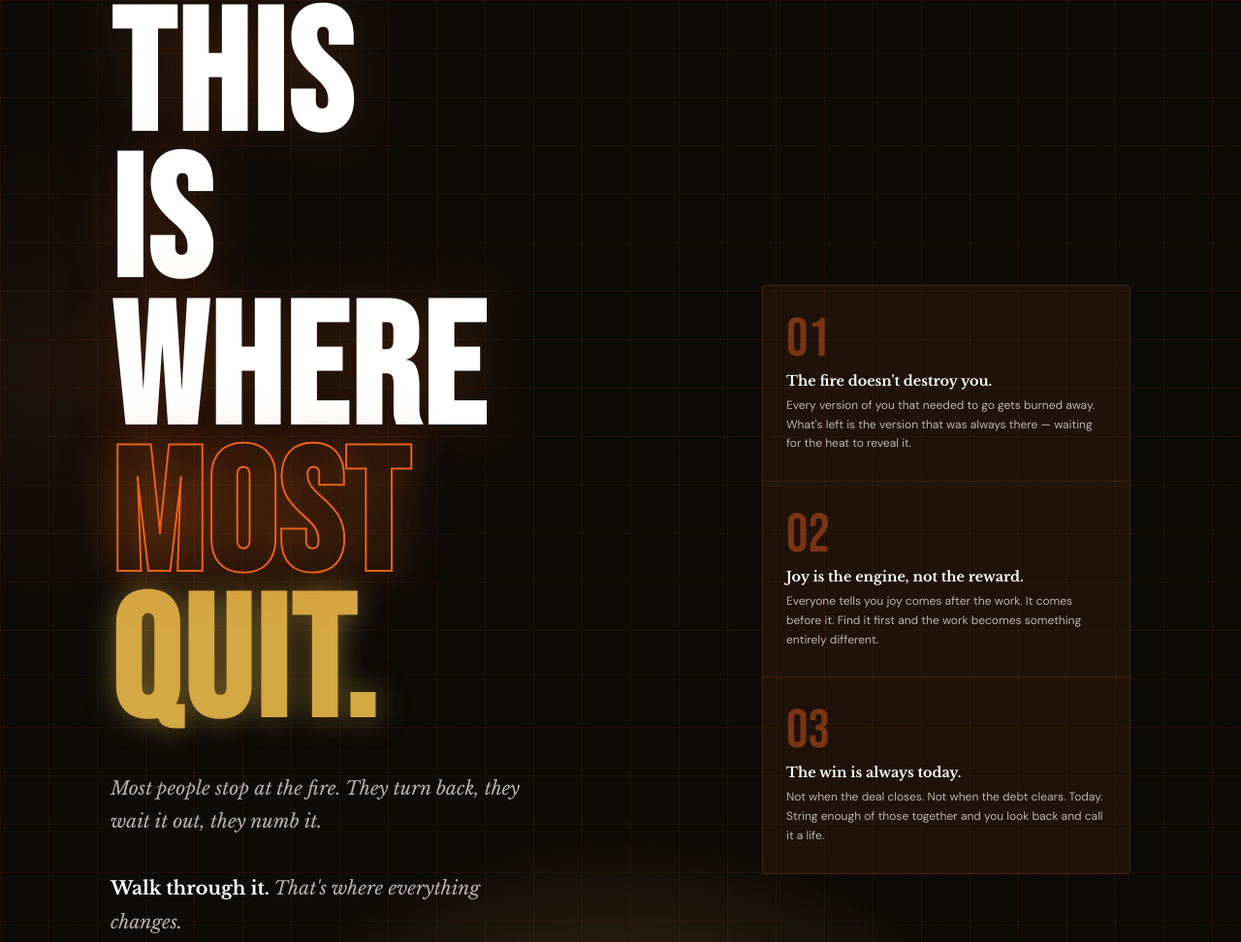
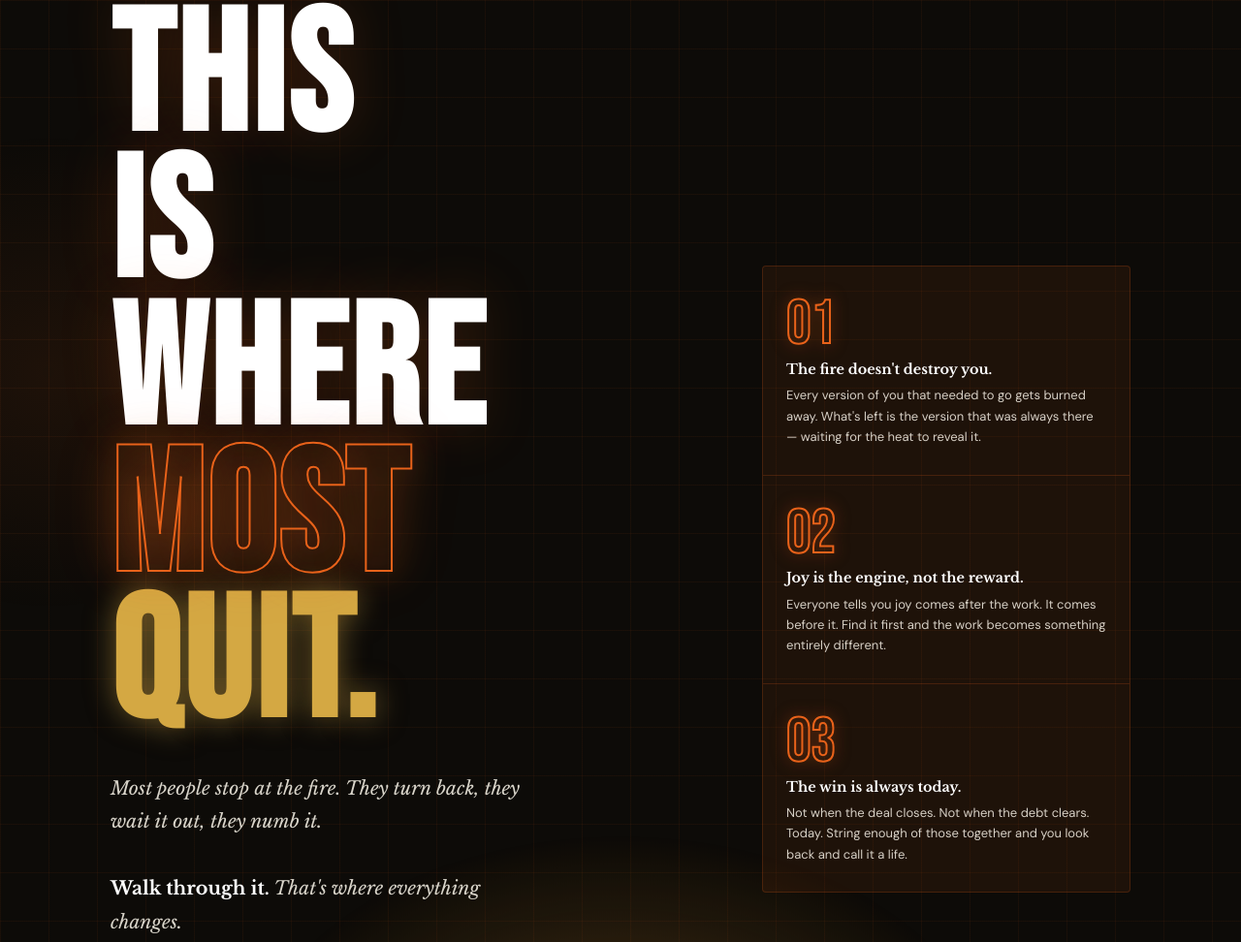
Before and after one commit to senns77/wintheday, a website: page index.html in a window 1280 px wide. Shown: the part 150-1122 px from the top of the page at 97% size. Drawn offline with nearby package versions, Linux system fonts and the light colour scheme.

Commit message:
Fix numbers outline style, brighten all text

```diff
--- a/index.html
+++ b/index.html
@@ -168,7 +168,7 @@ nav{
   font-size:clamp(1rem,1.8vw,1.2rem);
   font-style:italic;
   line-height:1.8;
-  color:rgba(240,235,224,0.75);
+  color:rgba(240,235,224,0.90);
   max-width:460px;
   margin-bottom:2.5rem;
 }
@@ -224,9 +224,9 @@ nav{
 .hcard+.hcard{border-top:none}
 .hcard:first-child{border-radius:4px 4px 0 0}
 .hcard:last-child{border-radius:0 0 4px 4px}
-.hcard-n{font-family:var(--display);font-size:3.5rem;color:rgba(232,98,26,0.45);line-height:1;margin-bottom:.3rem}
+.hcard-n{font-family:var(--display);font-size:4rem;color:transparent;-webkit-text-stroke:2px var(--fire);filter:drop-shadow(0 0 8px rgba(232,98,26,0.5));line-height:1;margin-bottom:.3rem}
 .hcard-t{font-family:var(--serif);font-size:.9rem;font-weight:700;color:#fff;margin-bottom:.4rem;line-height:1.3}
-.hcard-b{font-size:12px;color:rgba(240,235,224,0.75);line-height:1.65}
+.hcard-b{font-size:13px;color:rgba(240,235,224,0.88);line-height:1.65}
 
 /* SECTION STYLES */
 .wrap{max-width:var(--max);margin:0 auto;padding:0 1.5rem}
@@ -316,7 +316,7 @@ nav{
 .tc-n{font-family:var(--display);font-size:5.5rem;color:rgba(232,98,26,0.4);line-height:1;margin-bottom:.75rem;letter-spacing:.04em;transition:color .3s}
 .tc:hover .tc-n{color:rgba(232,98,26,0.65)}
 .tc-t{font-family:var(--serif);font-size:1.1rem;font-weight:700;color:#fff;margin-bottom:.75rem;line-height:1.3}
-.tc-b{font-size:13px;color:rgba(240,235,224,0.75);line-height:1.8}
+.tc-b{font-size:13px;color:rgba(240,235,224,0.88);line-height:1.8}
 
 /* READING */
 .rs{
@@ -369,7 +369,7 @@ nav{
 .prule{width:24px;height:1px;background:var(--fire);margin-bottom:1rem}
 .ptit{font-family:var(--serif);font-size:1rem;font-weight:700;color:#fff;line-height:1.4;margin-bottom:.75rem}
 .ptit.big{font-size:1.4rem}
-.pexc{font-size:13px;color:rgba(240,235,224,0.72);line-height:1.75;margin-bottom:1.25rem}
+.pexc{font-size:13px;color:rgba(240,235,224,0.88);line-height:1.75;margin-bottom:1.25rem}
 .plnk{font-size:10px;font-weight:700;letter-spacing:.12em;text-transform:uppercase;color:var(--ember);display:inline-flex;gap:4px;transition:gap .2s}
 .plnk:hover{gap:8px;color:var(--fire)}
 
```
